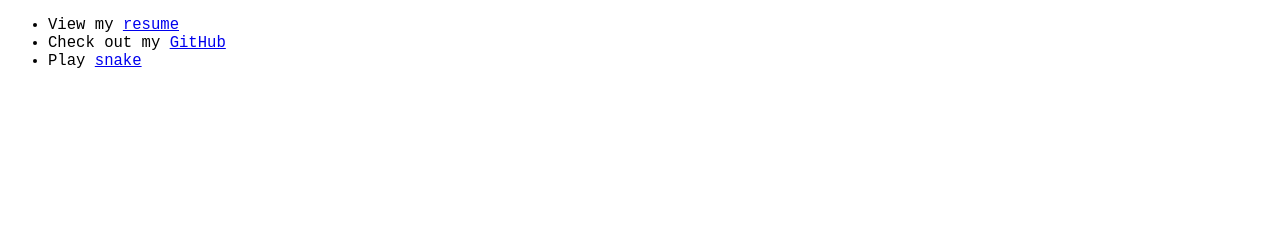
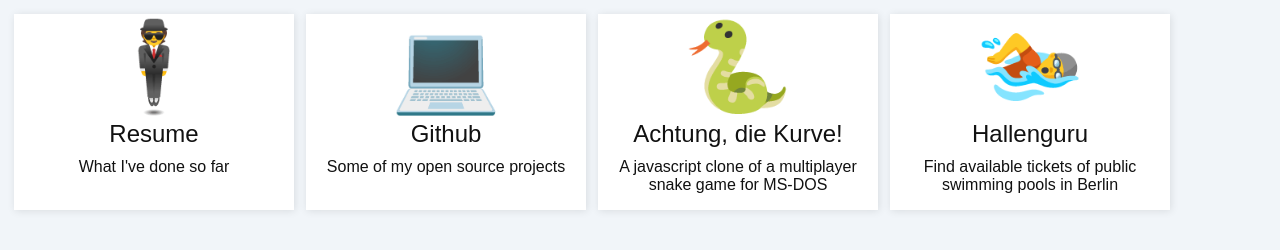
Before and after one commit to mahathu/mahathu.github.io, a plain HTML site: page index.html in a window 1280 px wide. Drawn offline with Linux system fonts and the light colour scheme.

Commit message:
some reformatting

```diff
--- a/index.html
+++ b/index.html
@@ -5,17 +5,74 @@
         <meta name='viewport' content='width=device-width,initial-scale=1'>
         <style>
             body{
-                font-family: monospace;
-                font-size: 1.2em;
+                font-family: sans-serif;
+                background: rgb(241 245 249);
+            }
+            .card-container{
+                display: flex;
+                flex-wrap: wrap;
+                padding: .375rem;
+                gap: .75rem;
+            }
+            .card{
+                width: 100%;
+                max-width: 280px;
+                box-sizing: border-box;
+                background: white;
+                box-shadow: 1px 1px 8px rgb(0 0 0 / 10%);
+                text-align: center;
+                padding: 0 .75rem 1rem .75rem;
+                color: #111;
+                text-decoration: none;
+                transition: all .1s;
+            }
+            .card:hover{
+                background: #fafafa;
+                box-shadow: 1px 2px 12px rgb(0 0 0 / 15%);
+            }
+            .card:active{
+                box-shadow: inset 0 0 12px rgb(0 0 0 / 5%);
+            }
+            .emoji{
+                font-size: 5.5rem;
+                line-height: 120%;
+            }
+            .emoji.reversed{
+                transform: scale(-1, 1);
+            }
+            .card-title{
+                font-size: 1.5rem;
+                font-weight: 500;
+            }
+            .card-description{
+                font-weight: lighter;
+                margin-top: .67rem;
             }
         </style>
     </head>
 
     <body>
-        <ul>
-            <li>View my <a href='/resume_2022.pdf'>resume</a></li>
-            <li>Check out my <a href='https://github.com/mahathu'>GitHub</a></li>
-            <li>Play <a href='/adk'>snake</a></li>
-        </ul>
+        <div class="card-container">
+        <a href='resume_2022.pdf' class="card">
+            <div class="emoji">🕴️<!--👨‍🎓--></div>
+            <div class="card-title">Resume</div>
+            <div class="card-description">What I've done so far</div>
+        </a>
+        <a href='https://github.com/mahathu' class="card">
+            <div class="emoji">💻</div>
+            <div class="card-title">Github</div>
+            <div class="card-description">Some of my open source projects</div>
+        </a>
+        <a href='/adk' class="card">
+            <div class="emoji">🐍</div>
+            <div class="card-title">Achtung, die Kurve!</div>
+            <div class="card-description">A javascript clone of a multiplayer snake game for MS-DOS</div>
+        </a>
+        <a href='https://hallenguru.herokuapp.com' class="card">
+            <div class="emoji reversed">🏊</div>
+            <div class="card-title">Hallenguru</div>
+            <div class="card-description">Find available tickets of public swimming pools in Berlin</div>
+        </a>
+        </div>
     </body>
 </html>
```
Also changed, not shown: 1 other file.
